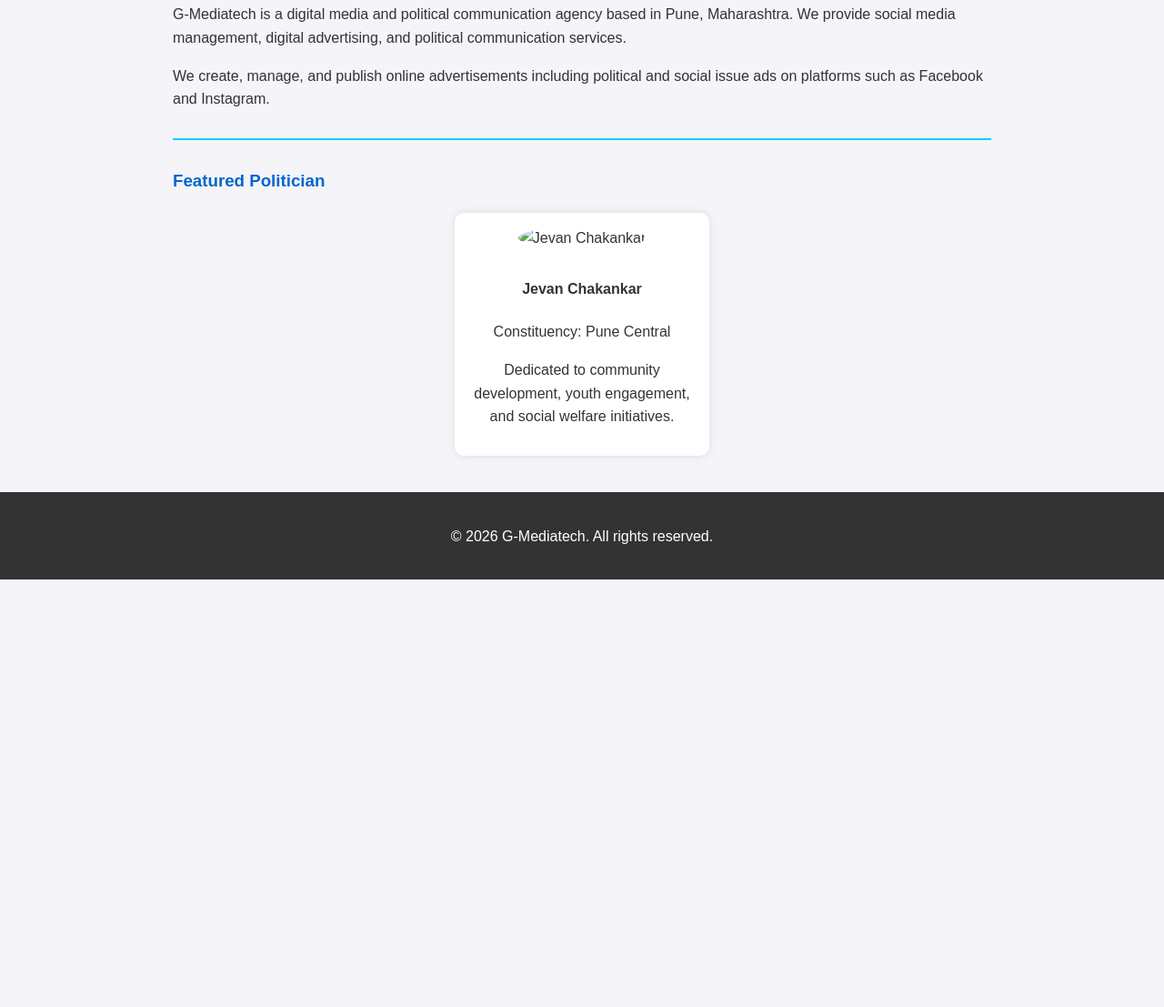
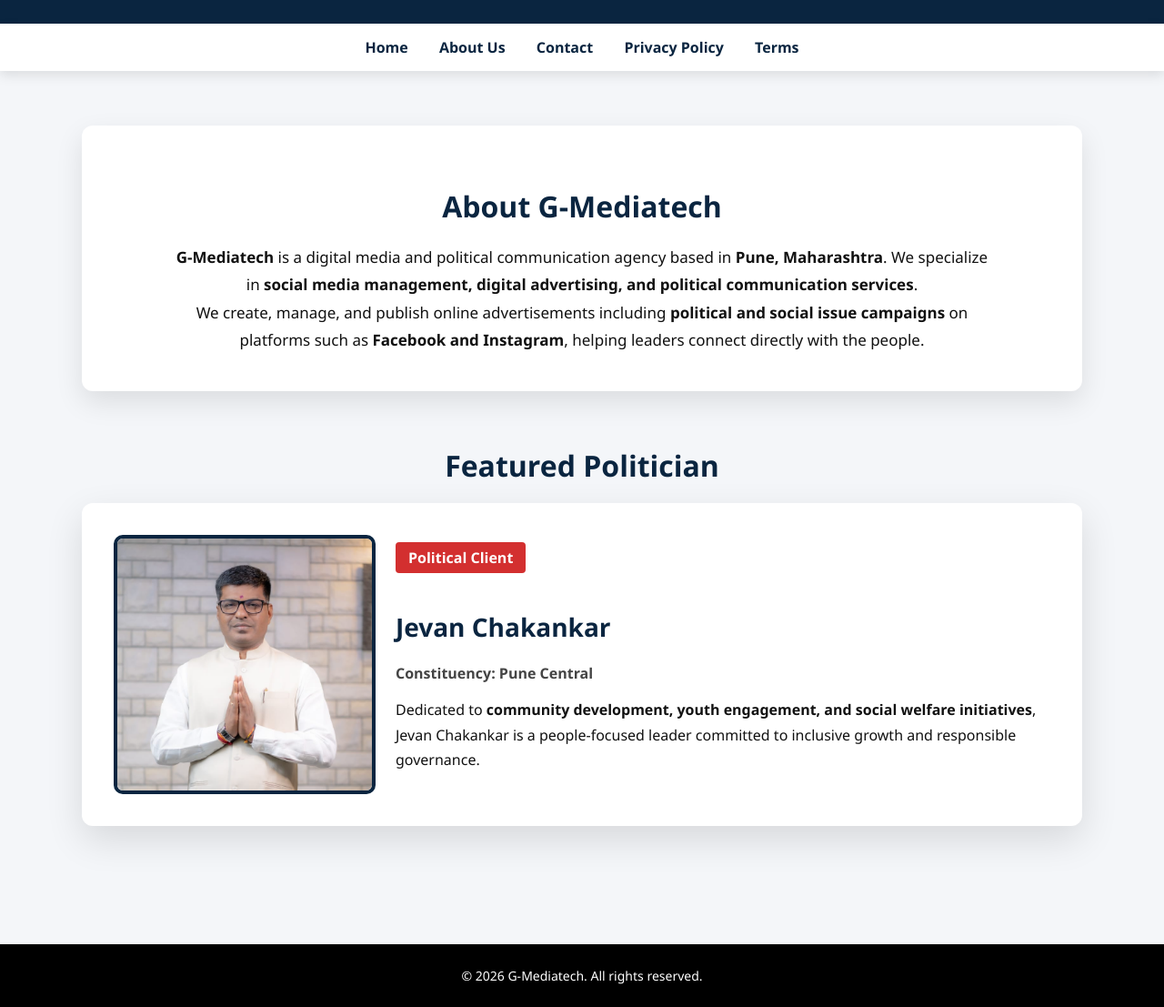
Before and after one commit to rgosavi1202-hub/g-mediatech.in, a plain HTML site: page index.html in a window 1280 px wide. Shown: the part 247-1354 px from the top of the page at 91% size. Before the commit the page ends 884 px from the top, so only its background shows below. Drawn offline with Linux system fonts and the light colour scheme.

Commit message:
Update index.html

```diff
--- a/index.html
+++ b/index.html
@@ -2,139 +2,161 @@
 <html lang="en">
 <head>
   <meta charset="UTF-8">
+  <title>G-Mediatech | Digital Media & Political Communication</title>
   <meta name="viewport" content="width=device-width, initial-scale=1.0">
-  <title>G-Mediatech | Digital Media & Political Communication</title>
 
-  <!-- CSS Styles -->
   <style>
-    /* Global Styles */
     body {
-      font-family: 'Arial', sans-serif;
       margin: 0;
-      padding: 0;
-      line-height: 1.6;
-      background-color: #f4f4f9; /* Light background */
-      color: #333;
+      font-family: "Segoe UI", Arial, sans-serif;
+      background: #f4f6f9;
+      color: #111;
     }
 
-    a {
-      text-decoration: none;
+    /* HEADER */
+    header {
+      background: #0a2540;
       color: #fff;
-    }
-
-    /* Header / Banner */
-    header {
-      background: linear-gradient(90deg, #0066cc, #00ccff); /* Gradient banner */
-      color: white;
-      padding: 40px 0;
+      padding: 60px 20px;
       text-align: center;
     }
 
     header h1 {
-      margin: 0;
-      font-size: 2.5em;
+      font-size: 46px;
+      font-weight: 900;
       letter-spacing: 1px;
+      margin-bottom: 10px;
     }
 
     header h2 {
-      margin: 10px 0 0 0;
-      font-weight: 400;
-      font-size: 1.2em;
+      font-size: 20px;
+      font-weight: 600;
+      opacity: 0.9;
     }
 
-    /* Navigation Bar */
+    /* NAV */
     nav {
-      background-color: #333;
+      background: #fff;
+      padding: 15px;
       text-align: center;
-      padding: 10px 0;
+      box-shadow: 0 5px 12px rgba(0,0,0,0.1);
     }
 
     nav a {
       margin: 0 15px;
-      color: white;
-      font-weight: bold;
+      text-decoration: none;
+      font-weight: 700;
+      color: #0a2540;
     }
 
-    nav a:hover {
-      color: #00ccff; /* Hover color */
+    /* SECTIONS */
+    .container {
+      max-width: 1100px;
+      margin: auto;
+      padding: 60px 20px;
     }
 
-    /* Main Content */
-    main {
-      max-width: 900px;
-      margin: 20px auto;
-      padding: 0 20px;
+    .section-title {
+      font-size: 32px;
+      font-weight: 800;
+      color: #0a2540;
+      margin-bottom: 20px;
+      text-align: center;
     }
 
-    h3 {
-      color: #0066cc; /* Section headings color */
+    /* ABOUT AGENCY */
+    .about {
+      background: #fff;
+      padding: 40px;
+      border-radius: 12px;
+      box-shadow: 0 12px 30px rgba(0,0,0,0.1);
+      text-align: center;
     }
 
-    p {
-      margin-bottom: 15px;
+    .about p {
+      font-size: 17px;
+      line-height: 1.8;
+      max-width: 900px;
+      margin: auto;
     }
 
-    hr {
-      border: none;
-      border-top: 2px solid #00ccff;
-      margin: 30px 0;
+    /* FEATURED POLITICIAN */
+    .featured {
+      margin-top: 60px;
     }
 
-    /* Politician Card */
-    .politician-container {
-      display: flex;
-      justify-content: center;
-      margin-top: 20px;
+    .card {
+      display: grid;
+      grid-template-columns: 280px 1fr;
+      gap: 30px;
+      background: #fff;
+      padding: 35px;
+      border-radius: 12px;
+      box-shadow: 0 15px 40px rgba(0,0,0,0.12);
+      align-items: center;
     }
 
-    .politician-card {
-      background-color: white;
+    .card img {
+      width: 100%;
       border-radius: 10px;
-      box-shadow: 0 0 10px rgba(0,0,0,0.1);
-      width: 250px;
-      text-align: center;
-      padding: 15px;
-      transition: transform 0.3s, box-shadow 0.3s;
+      border: 4px solid #0a2540;
     }
 
-    .politician-card:hover {
-      transform: translateY(-5px);
-      box-shadow: 0 5px 20px rgba(0,0,0,0.2);
+    .badge {
+      background: #d32f2f;
+      color: #fff;
+      font-weight: 700;
+      display: inline-block;
+      padding: 6px 14px;
+      border-radius: 4px;
+      margin-bottom: 12px;
     }
 
-    .politician-card img {
-      width: 100%;
-      max-width: 150px;
-      border-radius: 50%;
-      margin-bottom: 10px;
+    .card h3 {
+      font-size: 28px;
+      font-weight: 800;
+      margin-bottom: 8px;
+      color: #0a2540;
     }
 
-    footer {
-      text-align: center;
-      padding: 20px 0;
-      background-color: #333;
-      color: white;
-      margin-top: 40px;
+    .card h4 {
+      font-size: 16px;
+      font-weight: 700;
+      margin-bottom: 12px;
+      color: #444;
     }
 
-    /* Responsive for Mobile */
-    @media(max-width:600px){
-      .politician-container {
-        flex-direction: column;
-        align-items: center;
+    .card p {
+      font-size: 16px;
+      line-height: 1.7;
+    }
+
+    /* FOOTER */
+    footer {
+      background: #000;
+      color: #fff;
+      text-align: center;
+      padding: 25px;
+      font-size: 14px;
+      margin-top: 70px;
+    }
+
+    @media (max-width: 768px) {
+      .card {
+        grid-template-columns: 1fr;
+        text-align: center;
       }
     }
   </style>
 </head>
+
 <body>
 
-  <!-- Header Banner -->
 <header>
   <h1>G-Mediatech</h1>
   <h2>Digital Media & Political Communication</h2>
 </header>
 
-  <!-- Navigation -->
 <nav>
   <a href="index.html">Home</a>
   <a href="about.html">About Us</a>
@@ -143,36 +165,51 @@
   <a href="terms.html">Terms</a>
 </nav>
 
-  <!-- Main Content -->
-  <main>
+<div class="container">
+
+  <!-- ABOUT AGENCY -->
+  <section class="about">
+    <h2 class="section-title">About G-Mediatech</h2>
     <p>
-      G-Mediatech is a digital media and political communication agency
-      based in Pune, Maharashtra. We provide social media management, digital
-      advertising, and political communication services.
+      <strong>G-Mediatech</strong> is a digital media and political communication agency
+      based in <strong>Pune, Maharashtra</strong>.
+      We specialize in <strong>social media management, digital advertising,
+      and political communication services</strong>.
     </p>
+    <p>
+      We create, manage, and publish online advertisements including
+      <strong>political and social issue campaigns</strong> on platforms such as
+      <strong>Facebook and Instagram</strong>, helping leaders connect directly
+      with the people.
+    </p>
+  </section>
+
+  <!-- FEATURED POLITICIAN -->
+  <section class="featured">
+    <h2 class="section-title">Featured Politician</h2>
+
+    <div class="card">
+      <img src="images/jevan-chakankar.png" alt="Jevan Chakankar">
+
+      <div>
+        <span class="badge">Political Client</span>
+        <h3>Jevan Chakankar</h3>
+        <h4>Constituency: Pune Central</h4>
 
         <p>
-      We create, manage, and publish online advertisements including
-      political and social issue ads on platforms such as Facebook and Instagram.
+          Dedicated to <strong>community development, youth engagement,
+          and social welfare initiatives</strong>, Jevan Chakankar is a
+          people-focused leader committed to inclusive growth and
+          responsible governance.
         </p>
-
-    <hr>
-
-    <h3>Featured Politician</h3>
-    <div class="politician-container">
-      <!-- Politician Card -->
-      <div class="politician-card">
-        <img src="images/jevan-chakankar.jpg" alt="Jevan Chakankar">
-        <h4>Jevan Chakankar</h4>
-        <p>Constituency: Pune Central</p>
-        <p>Dedicated to community development, youth engagement, and social welfare initiatives.</p>
       </div>
     </div>
-  </main>
+  </section>
 
-  <!-- Footer -->
+</div>
+
 <footer>
-    <p>© 2026 G-Mediatech. All rights reserved.</p>
+  © 2026 G-Mediatech. All rights reserved.
 </footer>
 
 </body>
```
Lines whose indentation alone changed are shown as unchanged.
